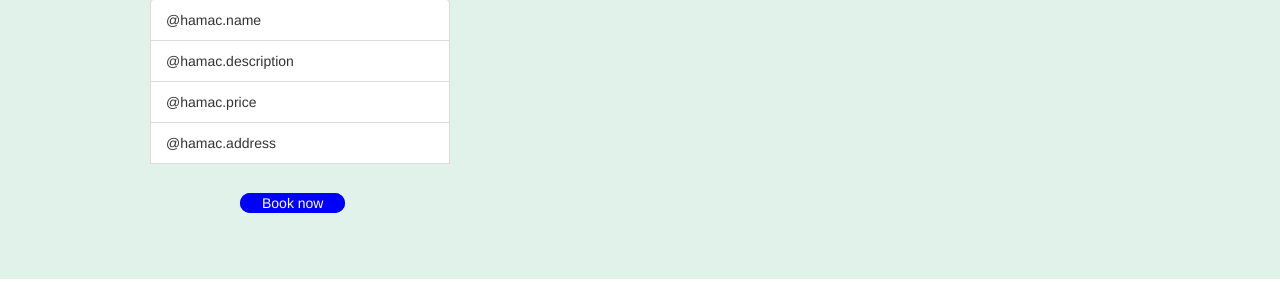
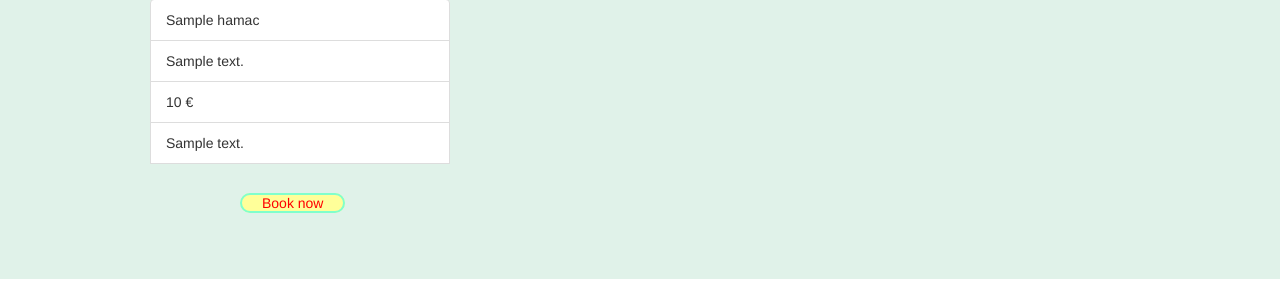
Before and after one commit to CharlesDLC/hamakoulele, a Rails app: page /hamacs/1 in a window 1280 px wide. Shown: the part 493-800 px from the top of the page. Run offline with Rails 7, Linux system fonts and the light colour scheme; tables that the repository leaves empty hold one stand-in row (values such as "Sample post"); style sheets or scripts are compiled from the project's sources; parts of the project's set-up code (start-up, migrations or seed data) failed here and were passed over; some libraries are stand-ins or nearby versions.

Commit message:
show view without geocoder

```diff
--- a/app/assets/stylesheets/pages/_show.scss
+++ b/app/assets/stylesheets/pages/_show.scss
@@ -56,13 +56,13 @@
   padding: 0 20px;
   border-radius: 20em;
   line-height: 80px;
-  background-color: blue;
-  color: white;
+  background-color: #ffff99;
+  color: red;
   font-size: 14px;
-  border: 2px solid blue;
+  border: 2px solid #80ffcc;
 }
 .btn-medium:hover {
-  color: white;
+  color: #ffff99;
   background: #D23333;
   border-color: #ac2626;
 }
--- a/app/views/hamacs/show.html.erb
+++ b/app/views/hamacs/show.html.erb
@@ -10,10 +10,11 @@
       </div>
     </div>
     <ul class="list-group list-group-flush">
-      <li class="list-group-item">@hamac.name</li>
-      <li class="list-group-item">@hamac.description</li>
-      <li class="list-group-item">@hamac.price</li>
-      <li class="list-group-item">@hamac.address</li>
+      <li class="list-group-item"><%=@hamac.name %></li>
+      <li class="list-group-item"><%=@hamac.description%></li>
+      <li class="list-group-item"><%=@hamac.price%> €</li>
+      <li class="list-group-item"><%=@hamac.address%></li>
+      <!-- /!\ NEED TO DO THE PATH TO THE BOOKING -->
       <a href="#" class="btn-medium">Book now</a>
     </ul>
   </div>
```
